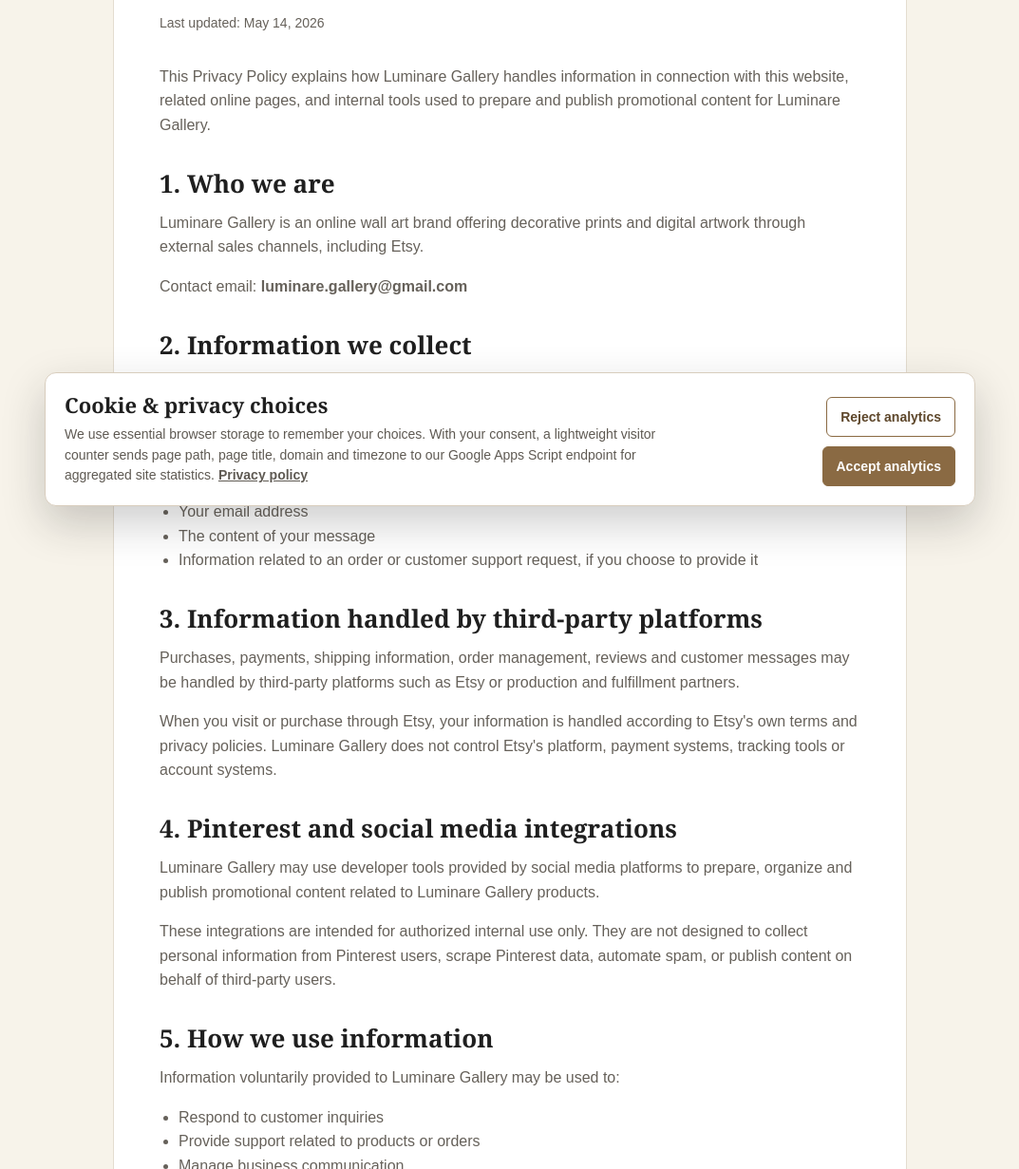
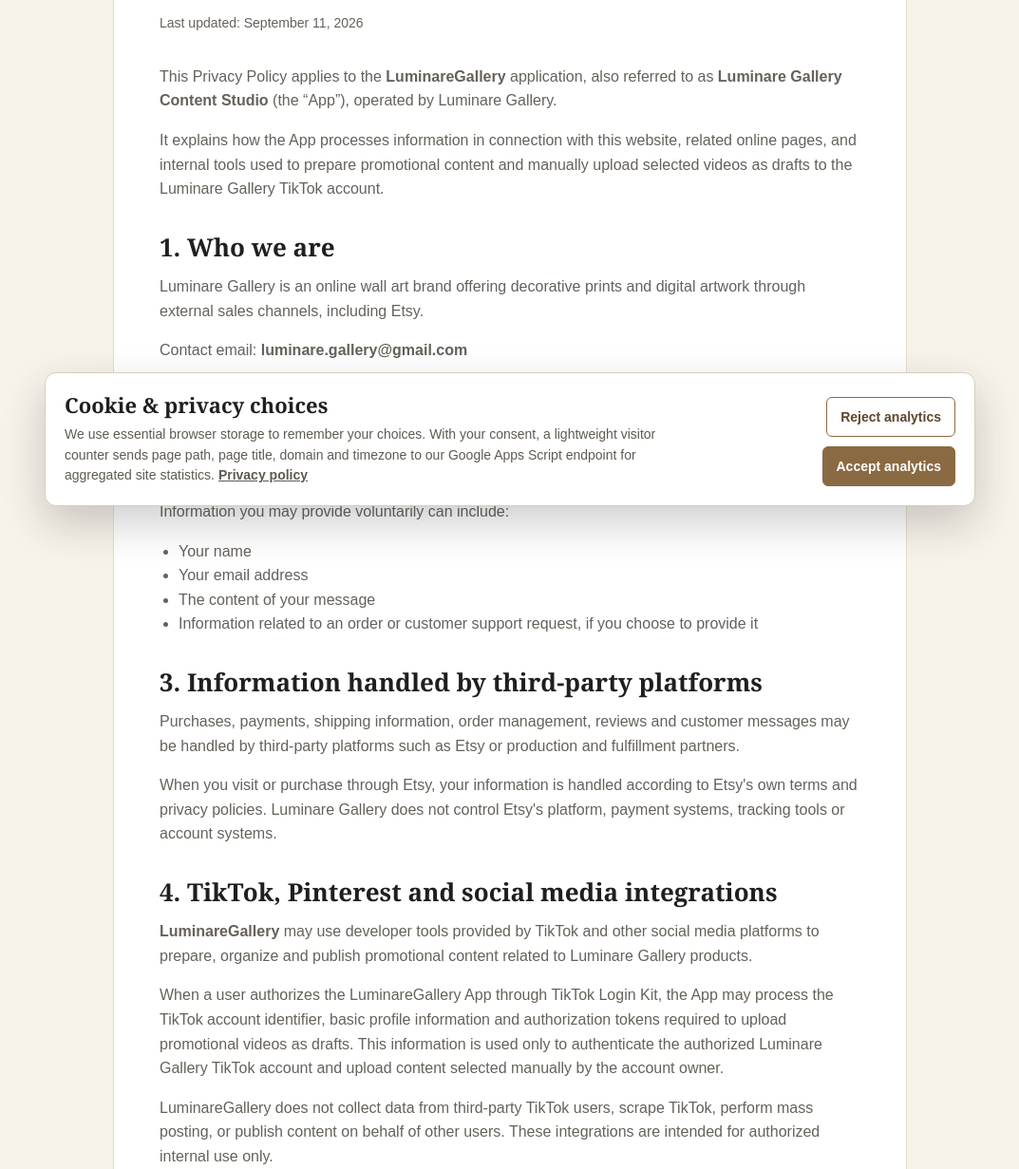
Before and after one commit to gianpiero-codex/luminaregallery, a plain HTML site: page privacy.html in a window 1280 px wide. Shown: the part 249-1480 px from the top of the page at 95% size, without its empty margins (103-1176 px from the left). Drawn offline with Linux system fonts and the light colour scheme.

Commit message:
fix: identify LuminareGallery in TikTok policies

```diff
--- a/privacy.html
+++ b/privacy.html
@@ -43,11 +43,13 @@
   <main id="main" class="legal-main">
     <article class="legal-content">
       <h1>Privacy Policy</h1>
-      <p class="updated">Last updated: May 14, 2026</p>
+      <p class="updated">Last updated: September 11, 2026</p>
 
       <p>
-        This Privacy Policy explains how Luminare Gallery handles information in connection with this website,
-        related online pages, and internal tools used to prepare and publish promotional content for Luminare Gallery.
+        This Privacy Policy applies to the <strong>LuminareGallery</strong> application, also referred to as <strong>Luminare Gallery Content Studio</strong> (the “App”), operated by Luminare Gallery.
+      </p>
+      <p>
+        It explains how the App processes information in connection with this website, related online pages, and internal tools used to prepare promotional content and manually upload selected videos as drafts to the Luminare Gallery TikTok account.
       </p>
 
       <h2>1. Who we are</h2>
@@ -80,15 +82,15 @@
         policies. Luminare Gallery does not control Etsy's platform, payment systems, tracking tools or account systems.
       </p>
 
-      <h2>4. Pinterest and social media integrations</h2>
+      <h2>4. TikTok, Pinterest and social media integrations</h2>
       <p>
-        Luminare Gallery may use developer tools provided by social media platforms to prepare, organize and publish
-        promotional content related to Luminare Gallery products.
+        <strong>LuminareGallery</strong> may use developer tools provided by TikTok and other social media platforms to prepare, organize and publish promotional content related to Luminare Gallery products.
       </p>
       <p>
-        These integrations are intended for authorized internal use only. They are not designed to collect personal
-        information from Pinterest users, scrape Pinterest data, automate spam, or publish content on behalf of
-        third-party users.
+        When a user authorizes the LuminareGallery App through TikTok Login Kit, the App may process the TikTok account identifier, basic profile information and authorization tokens required to upload promotional videos as drafts. This information is used only to authenticate the authorized Luminare Gallery TikTok account and upload content selected manually by the account owner.
+      </p>
+      <p>
+        LuminareGallery does not collect data from third-party TikTok users, scrape TikTok, perform mass posting, or publish content on behalf of other users. These integrations are intended for authorized internal use only.
       </p>
 
       <h2>5. How we use information</h2>
```
Also changed, not shown: terms.html (+11 -8 lines).
